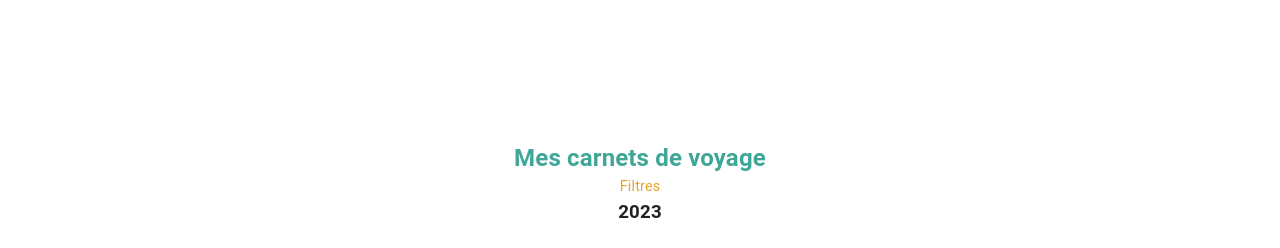
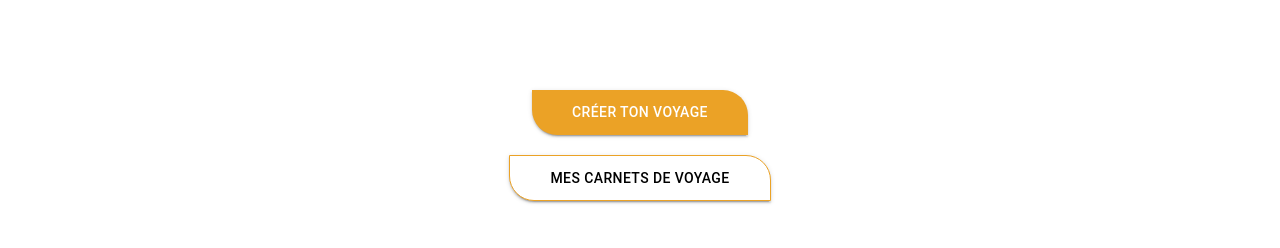
Before and after one commit to MaddieThms/Wild-On-Track, a React (Vite) app in the folder frontend/: page / in a window 1280 px wide. Shown: the part 552-800 px from the top of the page. Built offline with nearby package versions, Linux system fonts and the light colour scheme; grey boxes are pictures that could not be loaded.

Commit message:
BtnStrip

```diff
--- a/frontend/src/App.jsx
+++ b/frontend/src/App.jsx
@@ -1,16 +1,17 @@
-
 import Home from "./pages/Home";
 import MesCarnets from "./pages/MesCarnets";
 import "./App.css";
-import Header from "@components/Header";
-import Footer from "@components/Footer";
+import Header from "./components/Header";
+import Footer from "./components/Footer";
 import FlightPage from "./pages/FlightPage";
+import BtnsHome from "./components/BtnsHome";
 
 function App() {
   return (
     <div className="App">
       <Header />
       <Home />
+      <BtnsHome />
       <MesCarnets />
       <FlightPage />
       <Footer />
--- /dev/null
+++ b/frontend/src/components/BtnsHome.css
@@ -0,0 +1,29 @@
+.ContainerBtnstrip {
+    display: flex;
+    flex-direction: column;
+    margin-top: 10vh;
+  }
+
+  .ContainerBtnstrip .Btnstrip1{
+    background-color: #EBA226;
+      margin: auto;
+      border-radius: 0 25px 0 25px;
+      margin-top: 20px;
+      padding: 10px 40px;
+      text-align: center;
+    justify-content: space-between;
+
+    }
+
+
+
+    .ContainerBtnstrip .Btnstrip2{
+        background-color: white;
+        color:black;
+      margin: auto;
+      border-radius: 0 25px 0 25px;
+      margin-top: 20px;
+      padding: 10px 40px;
+      border : solid 1px #EBA226
+
+    }
--- /dev/null
+++ b/frontend/src/components/BtnsHome.jsx
@@ -0,0 +1,16 @@
+import React from "react";
+import Button from "@mui/material/Button";
+import "./BtnsHome.css";
+
+export default function Btnstrip() {
+  return (
+    <div className="ContainerBtnstrip">
+      <Button className="Btnstrip1" variant="contained">
+        Créer ton voyage
+      </Button>
+      <Button className="Btnstrip2" variant="contained">
+        Mes carnets de voyage
+      </Button>
+    </div>
+  );
+}
--- a/frontend/src/pages/Home.jsx
+++ b/frontend/src/pages/Home.jsx
@@ -14,6 +14,5 @@ export default function Home() {
         <div className="voyage" />
       </div>
     </div>
-
   );
 }
```
